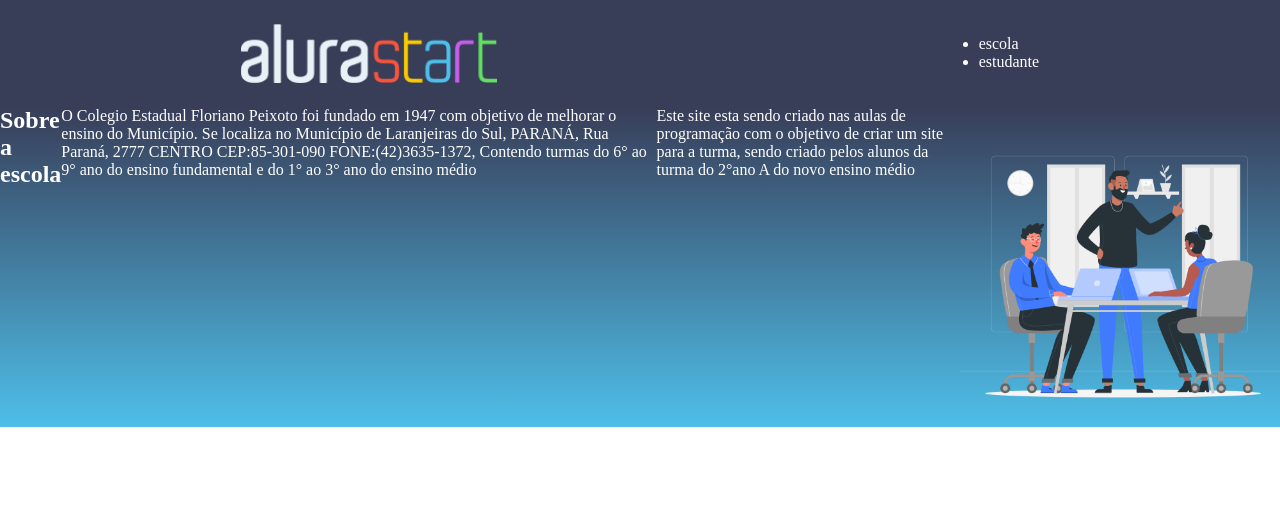
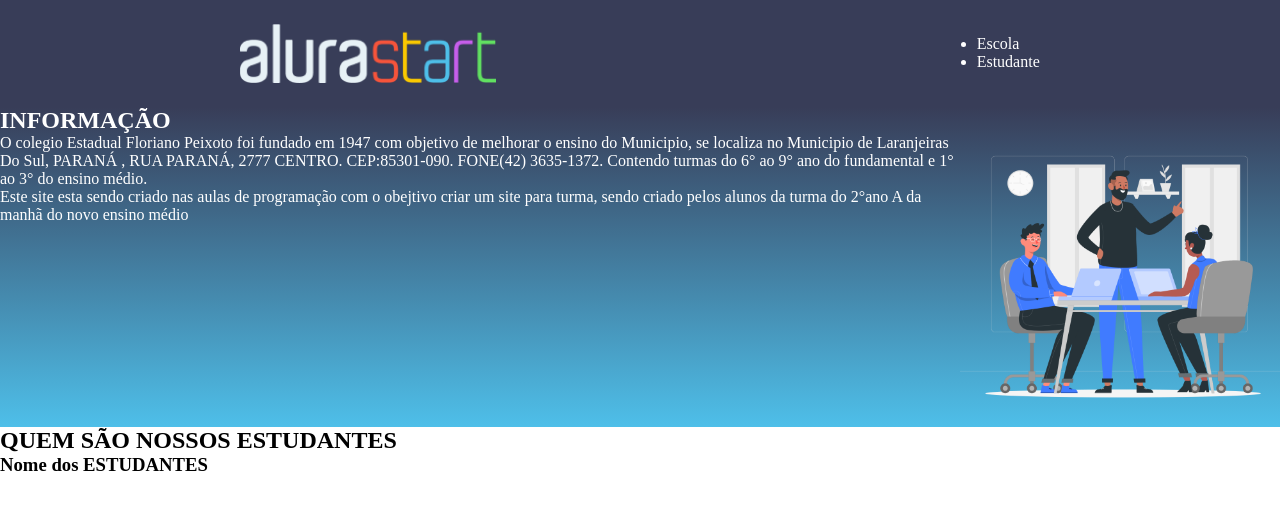
Before and after one commit to crisdusk/site-escola, a plain HTML site: page site-escola-main/index.html in a window 1280 px wide. Drawn offline with Linux system fonts and the light colour scheme.

Commit message:
11 de setembro

```diff
--- a/site-escola-main/index.html
+++ b/site-escola-main/index.html
@@ -5,23 +5,35 @@
     <meta http-equiv="X-UA-Compatible" content="IE=edge">
     <meta name="viewport" content="width=device-width, initial-scale=1.0">
     <title>Document</title>
-    <link rel="stylesheet" href="style.css">
+<link rel="stylesheet" href="style.css">
 </head>
 
 <body>
     <header class="cabeçalho">
-      <img class="cabeçalho-imagem"  src="alurastart logo 1.png" alt="logo da alura start">
-      <ul class="cabeçalho-lista">
-        <li class="cabeçalho-lista-item">escola</li>
-        <li class="cabeçalho-lista-item">estudante</li>
-      </ul>
+        <img class="cabeçalho-imagem" src="alurastart logo 1.png"  alt="logo do alura start">
+        <ul class="cabeçalho-lista">
+            <li class="cabeçalho-lista-item">Escola</li>
+            <li class="cabeçalho-lista-item">Estudante</li>
+        </ul>
     </header>
     <section class="escola">
-        <h2 class="escola-titulo">Sobre a escola</h2>
-        <p class="escola-titulo-um">O Colegio Estadual Floriano Peixoto foi fundado em 1947 com objetivo de melhorar o ensino do Município. Se localiza no Município de Laranjeiras do Sul, PARANÁ, Rua Paraná, 2777 CENTRO  CEP:85-301-090   FONE:(42)3635-1372, Contendo turmas do 6° ao 9° ano do ensino fundamental e do 1° ao 3° ano do ensino médio</p>
-        <p class="escola-titulo-dois">Este site esta sendo criado nas aulas de programação com o objetivo de criar um site para a turma, sendo criado pelos alunos da turma do 2°ano A do novo ensino médio</p>
-        <img class="escola-imagem" src="Office work-rafiki.png" alt="sala de aula">
+        <div class="escola-div-conteudo">
+            <h2 class="escola-titulo">INFORMAÇÃO</h2>
+            <p class="escola-texto-um">  O colegio Estadual Floriano Peixoto foi fundado em 1947 com objetivo de melhorar o ensino do Municipio, se localiza no Municipio de Laranjeiras Do Sul, PARANÁ , RUA PARANÁ, 2777 CENTRO. CEP:85301-090. FONE(42) 3635-1372.  Contendo turmas do 6° ao 9° ano do fundamental e 1° ao 3° do ensino médio. </p>
+            <p class="escola-texto-dois"> Este site esta sendo criado nas aulas de programação com o obejtivo criar um site para turma, sendo criado pelos alunos da turma do 2°ano A da manhã do novo ensino médio</p>
+
+        </div>
+        <img class="escola-imagem" src="Office work-rafiki.png" alt="professor no quadro">
+    </section>
+    <section class="Estudante">
+<div class="Estudante-div-conteudo">
+<h2 class="Estudante-título">QUEM SÃO NOSSOS ESTUDANTES</h2>
+<h3 class="Estudante-nome">Nome dos ESTUDANTES</h3>
+
+
+</div>
+
+
     </section>
 
-</body>
 </html>
```
Also changed, not shown: site-escola-main/site escola/index.html (+10 -1 lines).
